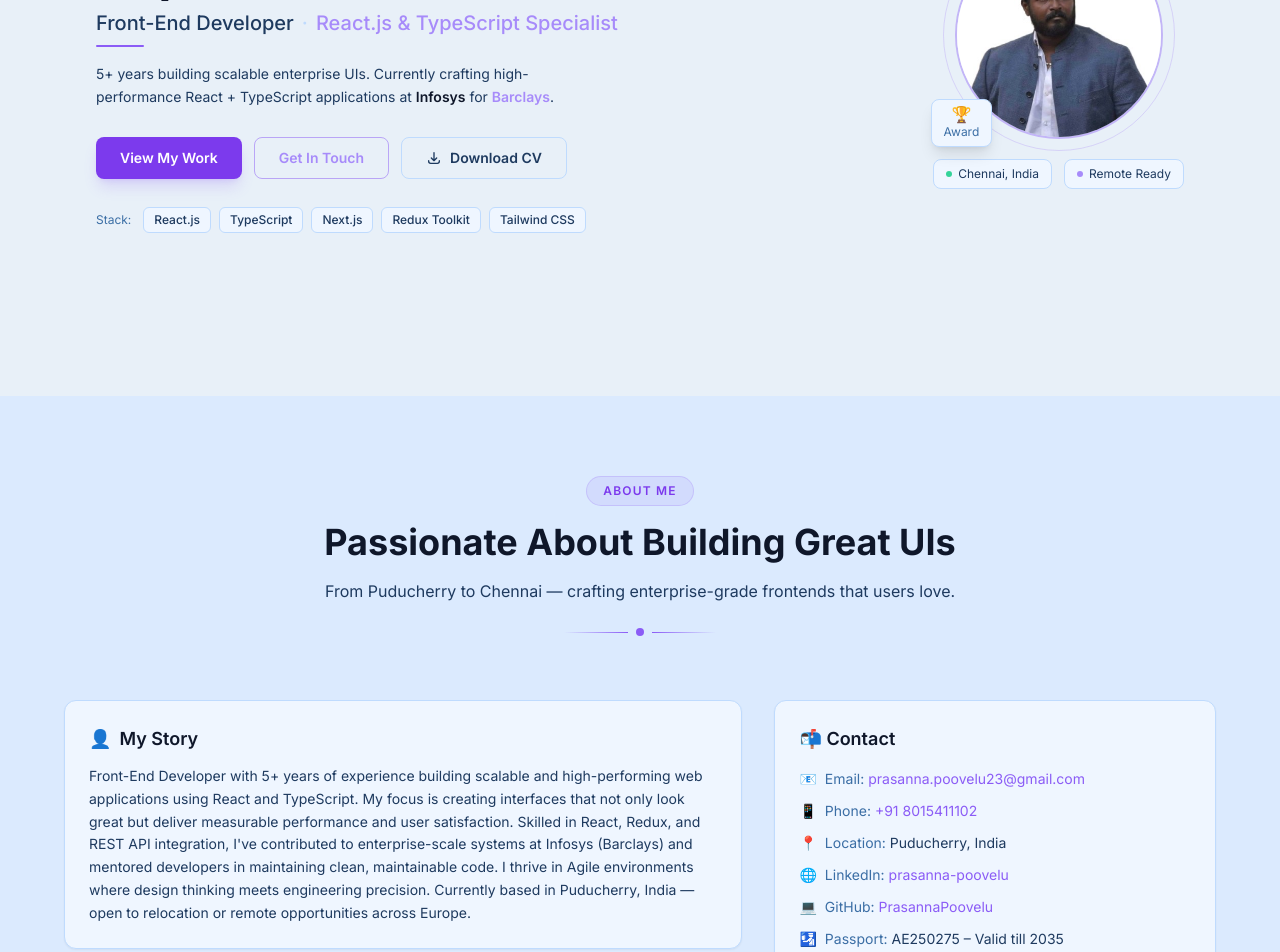
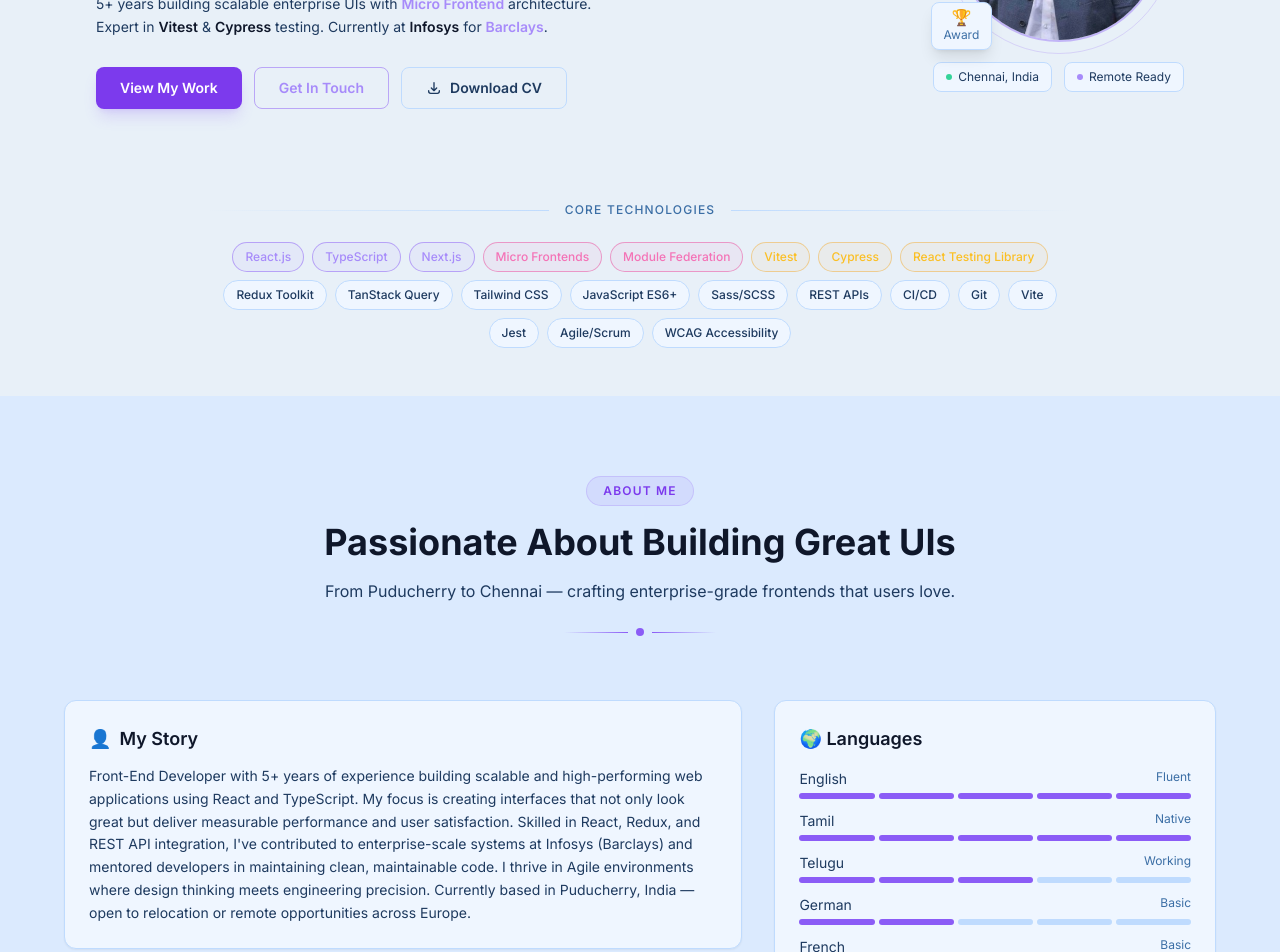
Before and after one commit to PrasannaPoovelu/portfolio-website, a Next.js app: page / in a window 1280 px wide. Shown: the part 340-1292 px from the top of the page. Built offline with nearby package versions, Linux system fonts and the light colour scheme.

Commit message:
feat: replace marquee with centered staggered skill pills

```diff
--- a/src/app/globals.css
+++ b/src/app/globals.css
@@ -107,6 +107,24 @@ body {
 }
 
 /* =============================================
+   SKILL PILL — staggered fade-in-up
+   ============================================= */
+@keyframes fadeInUp {
+  from {
+    opacity: 0;
+    transform: translateY(14px);
+  }
+  to {
+    opacity: 1;
+    transform: translateY(0);
+  }
+}
+.skill-pill {
+  opacity: 0;
+  animation: fadeInUp 0.5s ease forwards;
+}
+
+/* =============================================
    UTILITIES
    ============================================= */
 .text-gradient {
--- a/src/components/layout/Footer.tsx
+++ b/src/components/layout/Footer.tsx
@@ -5,7 +5,7 @@ import { withBase } from "@/lib/basePath";
 export default function Footer() {
   const year = new Date().getFullYear();
   return (
-    <footer className="bg-theme-surface border-t border-theme-border py-10 px-4">
+    <footer className="bg-theme-surface border-t border-theme-border py-8 px-4">
       <div className="max-w-6xl mx-auto">
         <div className="flex flex-col sm:flex-row items-center justify-between gap-4">
           <div className="flex items-center gap-3">
@@ -23,27 +23,8 @@ export default function Footer() {
               <p className="text-theme-subtle text-xs">{profile.title}</p>
             </div>
           </div>
-          <div className="flex items-center gap-4">
-            {[
-              { label: "LinkedIn", href: profile.linkedin },
-              { label: "GitHub",   href: profile.github },
-              { label: "Email",    href: `mailto:${profile.email}` },
-            ].map((link, i, arr) => (
-              <span key={link.label} className="flex items-center gap-4">
-                <a
-                  href={link.href}
-                  target={link.href.startsWith("http") ? "_blank" : undefined}
-                  rel={link.href.startsWith("http") ? "noopener noreferrer" : undefined}
-                  className="text-theme-muted hover:text-primary-500 transition-colors text-sm font-medium"
-                >
-                  {link.label}
-                </a>
-                {i < arr.length - 1 && <span className="text-theme-border">·</span>}
-              </span>
-            ))}
-          </div>
           <p className="text-theme-subtle text-xs">
-            © {year} {profile.name}. Built with Next.js & TypeScript.
+            © {year} {profile.name}. Built with Next.js &amp; TypeScript.
           </p>
         </div>
       </div>
--- a/src/components/sections/About.tsx
+++ b/src/components/sections/About.tsx
@@ -61,39 +61,6 @@ export default function About() {
 
         {/* Right column */}
         <div className="lg:col-span-2 space-y-6">
-          <Card>
-            <h3 className="text-theme-base font-semibold mb-4 text-lg">📬 Contact</h3>
-            <ul className="space-y-3 text-sm">
-              {[
-                { icon: "📧", label: "Email",    value: profile.email,      href: `mailto:${profile.email}` },
-                { icon: "📱", label: "Phone",    value: profile.phone,      href: `tel:${profile.phone}` },
-                { icon: "📍", label: "Location", value: profile.location },
-                { icon: "🌐", label: "LinkedIn", value: "prasanna-poovelu", href: profile.linkedin },
-                { icon: "💻", label: "GitHub",   value: "PrasannaPoovelu", href: profile.github },
-                { icon: "🛂", label: "Passport", value: profile.passportValidity },
-              ].map((item) => (
-                <li key={item.label} className="flex gap-2 items-start">
-                  <span className="flex-shrink-0">{item.icon}</span>
-                  <div>
-                    <span className="text-theme-subtle">{item.label}: </span>
-                    {item.href ? (
-                      <a
-                        href={item.href}
-                        target={item.href.startsWith("http") ? "_blank" : undefined}
-                        rel={item.href.startsWith("http") ? "noopener noreferrer" : undefined}
-                        className="text-primary-500 hover:text-primary-400 transition-colors break-all"
-                      >
-                        {item.value}
-                      </a>
-                    ) : (
-                      <span className="text-theme-muted">{item.value}</span>
-                    )}
-                  </div>
-                </li>
-              ))}
-            </ul>
-          </Card>
-
           {/* Languages */}
           <Card>
             <h3 className="text-theme-base font-semibold mb-4 text-lg">🌍 Languages</h3>
--- a/src/components/sections/Hero.tsx
+++ b/src/components/sections/Hero.tsx
@@ -5,7 +5,35 @@ import { profile } from "@/data/profile";
 import { useTheme } from "@/contexts/ThemeContext";
 import { withBase } from "@/lib/basePath";
 
-const techStack = ["React.js", "TypeScript", "Next.js", "Redux Toolkit", "Tailwind CSS"];
+const skills = [
+  { label: "React.js",               highlight: "primary" },
+  { label: "TypeScript",             highlight: "primary" },
+  { label: "Next.js",                highlight: "primary" },
+  { label: "Micro Frontends",        highlight: "accent"  },
+  { label: "Module Federation",      highlight: "accent"  },
+  { label: "Vitest",                 highlight: "amber"   },
+  { label: "Cypress",                highlight: "amber"   },
+  { label: "React Testing Library",  highlight: "amber"   },
+  { label: "Redux Toolkit",          highlight: "none"    },
+  { label: "TanStack Query",         highlight: "none"    },
+  { label: "Tailwind CSS",           highlight: "none"    },
+  { label: "JavaScript ES6+",        highlight: "none"    },
+  { label: "Sass/SCSS",              highlight: "none"    },
+  { label: "REST APIs",              highlight: "none"    },
+  { label: "CI/CD",                  highlight: "none"    },
+  { label: "Git",                    highlight: "none"    },
+  { label: "Vite",                   highlight: "none"    },
+  { label: "Jest",                   highlight: "none"    },
+  { label: "Agile/Scrum",            highlight: "none"    },
+  { label: "WCAG Accessibility",     highlight: "none"    },
+];
+
+const highlightClass: Record<string, string> = {
+  primary: "border-primary-500/50 text-primary-400 bg-primary-500/5 hover:bg-primary-500/15 hover:border-primary-400",
+  accent:  "border-accent-500/50 text-accent-400 bg-accent-500/5 hover:bg-accent-500/15 hover:border-accent-400",
+  amber:   "border-amber-500/40 text-amber-400 bg-amber-500/5 hover:bg-amber-500/15 hover:border-amber-400",
+  none:    "border-theme-border text-theme-muted bg-theme-card hover:border-primary-500/40 hover:text-primary-400",
+};
 
 export default function Hero() {
   const { isDark } = useTheme();
@@ -16,7 +44,7 @@ export default function Hero() {
   return (
     <section
       id="hero"
-      className="relative flex items-center overflow-hidden"
+      className="relative flex flex-col items-center overflow-hidden"
       style={{
         minHeight: "calc(100vh - 64px)",
         paddingTop: "64px",
@@ -28,8 +56,9 @@ export default function Hero() {
       {/* Subtle top border accent line */}
       <div className="absolute top-16 left-0 right-0 h-px bg-gradient-to-r from-transparent via-primary-500/40 to-transparent" />
 
-      <div className="relative z-10 max-w-6xl mx-auto px-4 sm:px-6 lg:px-8 py-12 w-full">
-        <div className="flex flex-col lg:flex-row items-center justify-between gap-16">
+      {/* ── Main content ── */}
+      <div className="relative z-10 max-w-6xl mx-auto px-4 sm:px-6 lg:px-8 py-10 w-full flex-1 flex items-center">
+        <div className="flex flex-col lg:flex-row items-center justify-between gap-16 w-full">
 
           {/* ── Left content ── */}
           <div className="flex-1 text-center lg:text-left">
@@ -60,14 +89,18 @@ export default function Hero() {
 
             {/* Tagline */}
             <p className="text-theme-muted max-w-lg mx-auto lg:mx-0 mb-7 leading-relaxed text-sm">
-              5+ years building scalable enterprise UIs. Currently crafting
-              high-performance React + TypeScript applications at{" "}
+              5+ years building scalable enterprise UIs with{" "}
+              <span className="text-primary-400 font-semibold">Micro Frontend</span>{" "}
+              architecture. Expert in{" "}
+              <span className="text-theme-base font-semibold">Vitest</span> &amp;{" "}
+              <span className="text-theme-base font-semibold">Cypress</span> testing.
+              Currently at{" "}
               <span className="text-theme-base font-semibold">Infosys</span> for{" "}
               <span className="text-primary-400 font-semibold">Barclays</span>.
             </p>
 
             {/* CTAs */}
-            <div className="flex flex-wrap gap-3 justify-center lg:justify-start mb-7">
+            <div className="flex flex-wrap gap-3 justify-center lg:justify-start">
               <button
                 onClick={() => handleScroll("#projects")}
                 className="px-6 py-2.5 rounded-lg bg-primary-600 hover:bg-primary-500 text-white font-semibold text-sm transition-all duration-200 shadow-lg shadow-primary-500/20 hover:-translate-y-0.5"
@@ -91,29 +124,12 @@ export default function Hero() {
                 Download CV
               </a>
             </div>
-
-            {/* Tech stack pills */}
-            <div className="flex flex-wrap gap-2 justify-center lg:justify-start">
-              <span className="text-xs text-theme-subtle self-center mr-1">Stack:</span>
-              {techStack.map((tech) => (
-                <span
-                  key={tech}
-                  className="px-2.5 py-1 rounded-md text-xs font-medium bg-theme-card border border-theme-border text-theme-muted hover:border-primary-500/40 hover:text-primary-400 transition-colors cursor-default"
-                >
-                  {tech}
-                </span>
-              ))}
-            </div>
           </div>
 
           {/* ── Right: Profile photo ── */}
           <div className="relative flex-shrink-0 flex flex-col items-center gap-5">
-
-            {/* Photo */}
             <div className="relative">
-              {/* Outer ring */}
               <div className="absolute -inset-3 rounded-full border border-primary-500/20" />
-              {/* Photo circle */}
               <div className="relative w-52 h-52 rounded-full overflow-hidden border-2 border-primary-500/40">
                 <Image
                   src={withBase("/assets/images/prasanna-profile.png")}
@@ -124,8 +140,6 @@ export default function Hero() {
                   priority
                 />
               </div>
-
-              {/* Stat badges */}
               <div className="absolute -top-2 -right-6 bg-theme-card border border-theme-border rounded-lg px-3 py-1.5 text-center shadow-lg">
                 <p className="text-primary-400 font-bold text-base leading-none">5+</p>
                 <p className="text-theme-subtle text-xs mt-0.5">Years Exp</p>
@@ -136,7 +150,6 @@ export default function Hero() {
               </div>
             </div>
 
-            {/* Info pills below photo */}
             <div className="flex gap-3 text-xs">
               <div className="flex items-center gap-1.5 px-3 py-1.5 rounded-lg bg-theme-card border border-theme-border text-theme-muted">
                 <span className="w-1.5 h-1.5 rounded-full bg-emerald-400" />
@@ -150,6 +163,29 @@ export default function Hero() {
           </div>
         </div>
       </div>
+
+      {/* ── Skills Section ── */}
+      <div className="w-full max-w-4xl mx-auto px-4 pb-12 text-center">
+        {/* Separator */}
+        <div className="flex items-center gap-4 mb-6">
+          <div className="flex-1 h-px bg-gradient-to-r from-transparent to-theme-border" />
+          <span className="text-xs text-theme-subtle tracking-widest uppercase font-medium">Core Technologies</span>
+          <div className="flex-1 h-px bg-gradient-to-l from-transparent to-theme-border" />
+        </div>
+
+        {/* Pills — centered, staggered fade-in-up */}
+        <div className="flex flex-wrap justify-center gap-2">
+          {skills.map((skill, i) => (
+            <span
+              key={skill.label}
+              className={`skill-pill px-3 py-1.5 rounded-full text-xs font-medium border transition-all duration-300 cursor-default hover:-translate-y-0.5 hover:shadow-sm ${highlightClass[skill.highlight]}`}
+              style={{ animationDelay: `${i * 60}ms` }}
+            >
+              {skill.label}
+            </span>
+          ))}
+        </div>
+      </div>
     </section>
   );
 }
```
